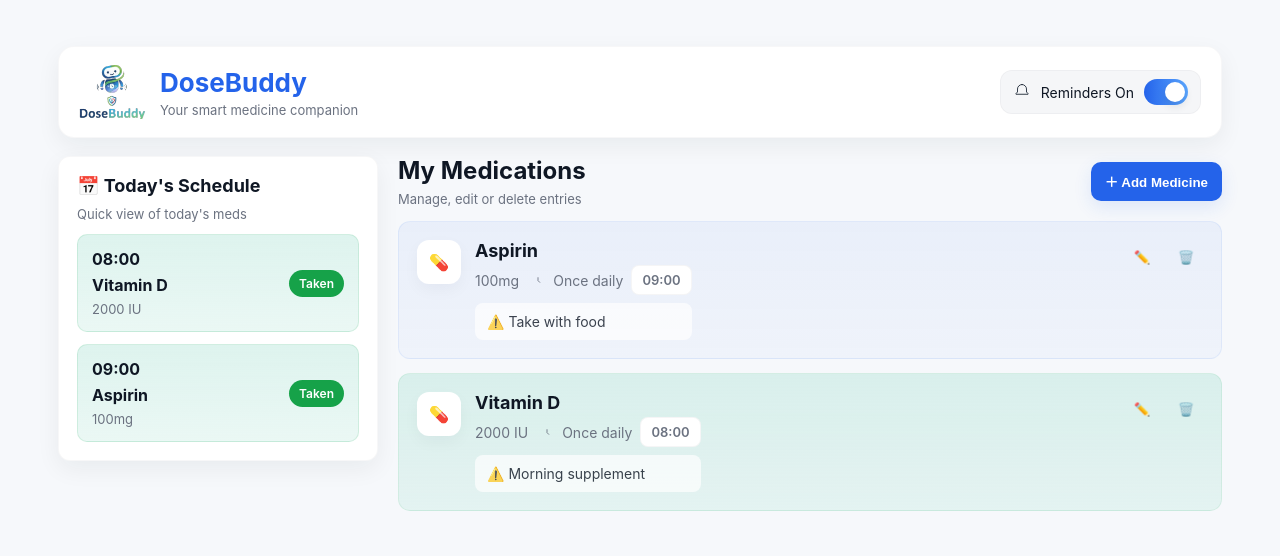
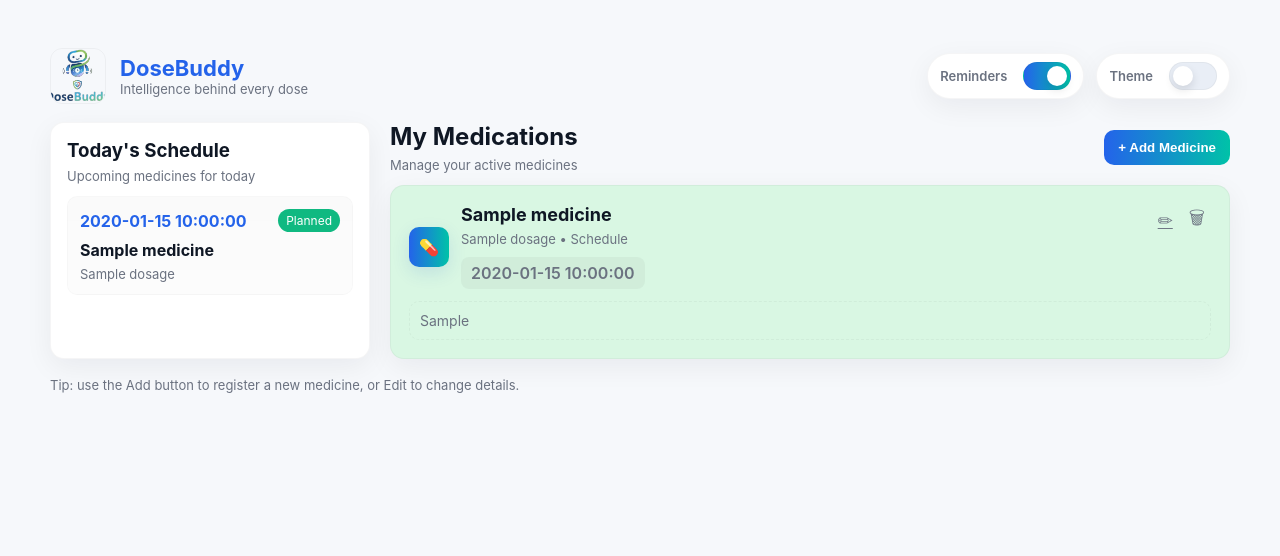
Before and after one commit to RashiSaraswat/DoseBuddy, a Flask app: template templates/index.html in a window 1280 px wide. Shown: the top 556 px of the page. Run offline with Flask 3, Linux system fonts and the light colour scheme; the template is opened without the code that fills it: most values are stand-ins (such as "Sample title", 1, 10 or a date in 2020).

Commit message:
Updated code (2) and added new changes

```diff
--- a/templates/index.html
+++ b/templates/index.html
@@ -1,242 +1,218 @@
-<!--
-<!DOCTYPE html>
-<html lang="en">
-<head>
-    <meta charset="UTF-8">
-    <meta name="viewport" content="width=device-width, initial-scale=1.0">
-    <title>DoseBuddy – Dashboard</title>
-    <link rel="stylesheet" href="{{ url_for('static', filename='css/style.css') }}">
-</head>
-
-<body>
-
-<div class="app">
-
-
-    <aside class="sidebar">
-
-        <div>
-            <div class="brand">
-                <img src="/static/logo.png" alt="DoseBuddy Logo">
-                <div>
-                    <h1>DoseBuddy</h1>
-                    <p class="muted">Intelligence Behind Every Dose</p>
-                </div>
-            </div>
-
-            <nav class="menu">
-                <a href="/" class="active">🏠 Dashboard</a>
-                <a href="/add">➕ Add Medicine</a>
-            </nav>
-        </div>
-
-        <div class="footer">Version 1.0</div>
-    </aside>
-
-
-
-
-    <main class="main">
-
-
-        <div class="topbar">
-            <h2>Welcome 👋</h2>
-
-            <div style="display:flex; gap:10px;">
-                <button class="btn ghost" id="themeToggle">Toggle Theme</button>
-                <button class="btn ghost" id="notifyBtn">Enable Notifications</button>
-            </div>
-        </div>
-
-
-
-        <section class="card">
-            <h3>All Medicines</h3>
-            <div class="muted tiny">Manage, edit or delete entries</div>
-
-            <div class="med-list">
-
-                {% for m in medicines %}
-                <div class="med-item">
-                    <div class="left">
-                        <div class="avatar">{{ m.name[0] }}</div>
-
-                        <div class="med-meta">
-                            <strong>{{ m.name }}</strong>
-                            <div class="muted tiny">
-                                {{ m.dosage }} • {{ m.time }} • {{ m.food_type }}
-                            </div>
-                        </div>
-                    </div>
-
-                    <div>
-                        <a href="/edit/{{ m.id }}" class="btn ghost tiny">Edit</a>
-                        <a href="/delete/{{ m.id }}" class="btn tiny"
-                           onclick="return confirm('Delete this medicine?')">Delete</a>
-                    </div>
-                </div>
-                {% endfor %}
-
-                {% if medicines|length == 0 %}
-                <p class="muted">No medicines added yet.</p>
-                {% endif %}
-
-            </div>
-        </section>
-
-    </main>
-
-</div>
-
-<script src="{{ url_for('static', filename='js/main.js') }}"></script>
-</body>
-</html>
--->
 <!doctype html>
 <html lang="en">
 <head>
   <meta charset="utf-8" />
   <meta name="viewport" content="width=device-width,initial-scale=1" />
   <title>DoseBuddy — Dashboard</title>
-  <link rel="stylesheet" href="/static/css/style.css">
+
+  <style>
+    :root{
+      --bg:#f6f8fb; --surface:#ffffff; --muted:#6b7280;
+      --primary:#2463ea; --accent:#00c2a8; --green-soft:#d9f7e3;
+      --red-soft:#ffe5e8; --card-radius:12px; --soft-shadow:0 8px 28px rgba(16,24,40,0.06);
+      --outline:1px solid rgba(15,23,36,0.04); --badge-bg:#10b981; --text:#0f1724;
+    }
+    body{margin:0;font-family:Inter,system-ui,-apple-system,"Segoe UI",Roboto,Arial;background:var(--bg);color:var(--text);-webkit-font-smoothing:antialiased}
+    .container{max-width:1180px;margin:28px auto;padding:20px}
+    header{display:flex;justify-content:space-between;align-items:center;margin-bottom:18px}
+    .brand{display:flex;align-items:center;gap:14px}
+    .brand img{width:54px;height:54px;border-radius:12px;object-fit:cover;border:1px solid rgba(0,0,0,0.04)}
+    .brand h1{font-size:22px;margin:0;color:var(--primary)}
+    .brand p{margin:0;color:var(--muted);font-size:13px}
+
+    .top-right{display:flex;gap:12px;align-items:center}
+    .control{display:inline-flex;align-items:center;gap:8px;padding:8px 12px;border-radius:999px;background:var(--surface);box-shadow:var(--soft-shadow);border:var(--outline);cursor:pointer}
+    .control .label{font-size:13px;color:var(--muted)}
+    .switch{position:relative;width:46px;height:26px;border-radius:999px;background:#e9eef6;border:1px solid rgba(2,6,23,0.04);flex-shrink:0}
+    .switch .knob{position:absolute;top:3px;left:3px;width:20px;height:20px;border-radius:50%;background:white;box-shadow:0 4px 10px rgba(2,6,23,0.12);transition:all .18s}
+    .switch.on{background:linear-gradient(90deg,var(--primary),var(--accent))}
+    .switch.on .knob{transform:translateX(20px)}
+
+    .grid{display:grid;grid-template-columns:320px 1fr;gap:20px}
+    @media (max-width:900px){.grid{grid-template-columns:1fr}}
+
+    .panel{background:var(--surface);border-radius:14px;padding:16px;box-shadow:var(--soft-shadow);border:var(--outline)}
+    .panel h3{margin:0 0 6px 0}
+    .small-muted{color:var(--muted);font-size:13px;margin-top:6px}
+
+    .schedule-item{background:linear-gradient(180deg, rgba(0,0,0,0.02), rgba(0,0,0,0.01));padding:12px;border-radius:10px;margin-bottom:12px;border:1px solid rgba(0,0,0,0.02)}
+    .time-row{display:flex;align-items:center;justify-content:space-between;margin-bottom:8px}
+    .time{font-weight:700;color:var(--primary)}
+    .badge{background:var(--badge-bg);color:white;padding:4px 8px;border-radius:999px;font-size:12px}
+
+    .top-row{display:flex;justify-content:space-between;align-items:center;margin-bottom:12px}
+    .add-btn{background:linear-gradient(90deg,var(--primary),var(--accent));color:white;padding:10px 14px;border-radius:10px;border:none;cursor:pointer;font-weight:600}
+
+    .med-list{display:flex;flex-direction:column;gap:18px}
+    .med-card{border-radius:14px;padding:18px;background:var(--green-soft);box-shadow:var(--soft-shadow);border:var(--outline);position:relative;overflow:hidden}
+    .med-card.alert{background:var(--red-soft)}
+    .med-head{display:flex;justify-content:space-between;align-items:start;gap:10px}
+    .med-left{display:flex;gap:12px;align-items:center}
+    .pill-icon{width:40px;height:40px;border-radius:10px;background:linear-gradient(90deg,var(--primary),var(--accent));display:flex;align-items:center;justify-content:center;color:white;font-weight:700;box-shadow:0 6px 18px rgba(14,70,200,0.12)}
+    .med-title{font-size:18px;margin:0}
+    .med-meta{color:var(--muted);font-size:13px;margin-top:6px}
+    .med-actions{display:flex;gap:10px;align-items:center}
+    .action-btn{background:transparent;border:none;cursor:pointer;font-size:18px;color:var(--muted);opacity:0.95}
+    .time-pill{display:inline-block;background:rgba(0,0,0,0.04);padding:6px 10px;border-radius:8px;margin-top:10px;color:var(--muted);font-weight:600}
+
+    .warning{margin-top:12px;padding:10px;border-radius:10px;background:transparent;color:var(--muted);font-size:14px;border:1px dashed rgba(0,0,0,0.04)}
+    .toast{position:fixed;right:20px;bottom:20px;background:var(--surface);padding:12px 16px;border-radius:12px;border:var(--outline);box-shadow:var(--soft-shadow);z-index:9999}
+  </style>
 </head>
 <body>
   <div class="container">
-
-    <!-- TOP HEADER -->
-    <header class="header">
-      <div class="brand-left">
-        <!-- using the uploaded image as logo; replace path if needed -->
-        <img src="/static/logo.png" alt="DoseBuddy logo">
-        <div class="brand-title">
+    <header>
+      <div class="brand" aria-hidden="false">
+        <!-- using uploaded image path as requested -->
+        <img src="static/logo.png" alt="DoseBuddy logo">
+        <div>
           <h1>DoseBuddy</h1>
-          <p>Your smart medicine companion</p>
+          <p class="small-muted">Intelligence behind every dose</p>
         </div>
       </div>
 
-      <div class="top-controls">
-        <div class="switch" title="Reminders">
-          <div style="display:flex; align-items:center;">
-            <svg width="18" height="18" viewBox="0 0 24 24" fill="none"><path d="M12 2a6 6 0 00-6 6v4l-2 2v1h16v-1l-2-2V8a6 6 0 00-6-6z" stroke="#1f2937" stroke-width="1.2" stroke-linecap="round" stroke-linejoin="round"/></svg>
-          </div>
-          <div class="label">Reminders On</div>
-          <div class="toggle on" id="remToggle">
-            <div class="dot"></div>
-          </div>
+      <div class="top-right">
+        <div class="control" id="reminderControl" role="button" tabindex="0" title="Toggle reminders">
+          <div class="label" style="font-weight:600;margin-right:8px">Reminders</div>
+          <div id="reminderSwitch" class="switch" role="switch" aria-pressed="true"><div class="knob"></div></div>
+        </div>
+
+        <div class="control" id="themeControl" role="button" tabindex="0" title="Toggle theme">
+          <div class="label" style="font-weight:600;margin-right:8px">Theme</div>
+          <div id="themeSwitch" class="switch" role="switch" aria-pressed="false"><div class="knob"></div></div>
         </div>
       </div>
     </header>
 
-    <!-- MAIN GRID -->
     <div class="grid">
+      <!-- LEFT: Today's Schedule -->
+      <aside class="panel" aria-labelledby="schedule-title">
+        <h3 id="schedule-title">Today's Schedule</h3>
+        <div class="small-muted" style="margin-bottom:12px">Upcoming medicines for today</div>
 
-      <!-- LEFT: Today's Schedule -->
-      <aside>
-        <div class="card">
-          <h4>📅 Today's Schedule</h4>
-          <div class="small-muted">Quick view of today's meds</div>
+        {% set todays = [] %}
+        {% for m in medicines %}
+            {# naive "today" filter: if time is present show it here; for completeness we show all meds - you can adapt #}
+            <div class="schedule-item" data-id="{{ m.id }}">
+              <div class="time-row">
+                <div class="time">{{ m.time }}</div>
+                <div class="badge">Planned</div>
+              </div>
+              <div style="font-weight:700">{{ m.name }}</div>
+              <div class="small-muted">{{ m.dosage }}</div>
+            </div>
+        {% endfor %}
 
-          <div class="schedule-item">
-            <div class="row">
-              <div>
-                <div class="time">08:00</div>
-                <div style="font-weight:700; margin-top:6px;">Vitamin D</div>
-                <div class="small-muted">2000 IU</div>
-              </div>
-              <div style="display:flex;align-items:flex-start;flex-direction:column;gap:6px;">
-                <div class="pill">Taken</div>
-              </div>
-            </div>
-          </div>
+        {% if medicines|length == 0 %}
+          <div class="small-muted">No medicines scheduled for today.</div>
+        {% endif %}
 
-          <div class="schedule-item">
-            <div class="row">
-              <div>
-                <div class="time">09:00</div>
-                <div style="font-weight:700; margin-top:6px;">Aspirin</div>
-                <div class="small-muted">100mg</div>
-              </div>
-              <div><div class="pill">Taken</div></div>
-            </div>
-          </div>
-
-        </div>
       </aside>
 
-      <!-- RIGHT: My Medications -->
+      <!-- RIGHT: Medication list -->
       <main>
-        <div style="display:flex;align-items:center;justify-content:space-between;">
-          <div style="flex:1">
-            <h2 style="margin:0 0 6px 0;">My Medications</h2>
-            <div class="small-muted">Manage, edit or delete entries</div>
+        <div class="top-row">
+          <div>
+            <h2 style="margin:0">My Medications</h2>
+            <div class="small-muted">Manage your active medicines</div>
           </div>
-          <div style="margin-left:16px;">
-            <button class="btn">＋ Add Medicine</button>
-          </div>
+          <button class="add-btn" id="addBtn" onclick="location.href='/add'">+ Add Medicine</button>
         </div>
 
-        <!-- medication cards -->
-        <div class="med-card blue">
-          <div class="med-icon">💊</div>
-          <div class="med-body">
-            <strong>Aspirin</strong>
-            <div class="meta">
-              <div>100mg</div>
-              <div style="display:flex;align-items:center;gap:8px">
-                <svg width="14" height="14" viewBox="0 0 24 24" fill="none"><path d="M12 8v5l3 3" stroke="#6b7280" stroke-width="1.5" stroke-linecap="round" stroke-linejoin="round"/></svg>
-                <div>Once daily</div>
-                <span class="time-pill">09:00</span>
+        <section class="med-list" id="medList" aria-live="polite">
+          {% for m in medicines %}
+          <article class="med-card {{ 'alert' if 'take' in (m.food_type|lower) and 'food' in (m.food_type|lower) else '' }}" data-id="{{ m.id }}" aria-label="{{ m.name }}">
+            <div class="med-head">
+              <div class="med-left">
+                <div class="pill-icon">💊</div>
+                <div>
+                  <h3 class="med-title">{{ m.name }}</h3>
+                  <div class="med-meta">{{ m.dosage }} • <span class="small-muted">Schedule</span></div>
+                  <div class="time-pill">{{ m.time }}</div>
+                </div>
+              </div>
+
+              <div class="med-actions">
+                <a href="/edit/{{ m.id }}" class="action-btn" title="Edit">✏</a>
+
+                <!-- delete should ideally be POST; we keep GET for compatibility with your existing route -->
+                <form method="POST" action="/delete/{{ m.id }}" style="display:inline" onsubmit="return confirm('Delete this medicine?');">
+                  <button type="submit" class="action-btn" title="Delete">🗑</button>
+                </form>
               </div>
             </div>
 
-            <div class="note" style="background: rgba(255,255,255,0.85);">
-              ⚠️ Take with food
-            </div>
-          </div>
+            {% if m.food_type %}
+            <div class="warning">{{ m.food_type }}</div>
+            {% endif %}
+          </article>
+          {% endfor %}
 
-          <div class="icon-actions">
-            <button class="icon" title="Edit">✏️</button>
-            <button class="icon" title="Delete">🗑️</button>
-          </div>
-        </div>
-
-        <div class="med-card green">
-          <div class="med-icon">💊</div>
-          <div class="med-body">
-            <strong>Vitamin D</strong>
-            <div class="meta">
-              <div>2000 IU</div>
-              <div style="display:flex;align-items:center;gap:8px">
-                <svg width="14" height="14" viewBox="0 0 24 24" fill="none"><path d="M12 8v5l3 3" stroke="#6b7280" stroke-width="1.5" stroke-linecap="round" stroke-linejoin="round"/></svg>
-                <div>Once daily</div>
-                <span class="time-pill">08:00</span>
-              </div>
-            </div>
-
-            <div class="note" style="background: rgba(255,255,255,0.85);">
-              ⚠️ Morning supplement
-            </div>
-          </div>
-
-          <div class="icon-actions">
-            <button class="icon" title="Edit">✏️</button>
-            <button class="icon" title="Delete">🗑️</button>
-          </div>
-        </div>
-
+          {% if medicines|length == 0 %}
+            <p class="small-muted">No medicines added yet.</p>
+          {% endif %}
+        </section>
       </main>
     </div>
+
+    <div style="margin-top:18px;color:var(--muted);font-size:13px">Tip: use the Add button to register a new medicine, or Edit to change details.</div>
   </div>
 
+  <div id="toastArea" aria-live="polite"></div>
+
 <script>
-  // small toggle behavior
-  const remToggle = document.getElementById('remToggle');
-  remToggle?.addEventListener('click', () => {
-    remToggle.classList.toggle('on');
-    // you can send preference to backend here
-    const isOn = remToggle.classList.contains('on');
-    document.querySelector('.switch .label').textContent = isOn ? 'Reminders On' : 'Reminders Off';
-  });
+  const REM_KEY = 'dose_reminders_on_v1';
+  const THEME_KEY = 'dose_theme_v1';
+  const reminderSwitch = document.getElementById('reminderSwitch');
+  const themeSwitch = document.getElementById('themeSwitch');
+  const reminderControl = document.getElementById('reminderControl');
+  const themeControl = document.getElementById('themeControl');
+  const toastArea = document.getElementById('toastArea');
+
+  function showToast(msg, t=2000){
+    const el = document.createElement('div');
+    el.className = 'toast';
+    el.textContent = msg;
+    toastArea.appendChild(el);
+    setTimeout(()=> el.remove(), t);
+  }
+  function setSwitchVisual(el, on){
+    if(on) el.classList.add('on'); else el.classList.remove('on');
+    el.setAttribute('aria-pressed', on ? 'true' : 'false');
+  }
+
+  function loadStates(){
+    const rem = localStorage.getItem(REM_KEY);
+    const theme = localStorage.getItem(THEME_KEY);
+    const remindersOn = rem === null ? true : (rem === 'true');
+    setSwitchVisual(reminderSwitch, remindersOn);
+    const isDark = theme === 'dark';
+    document.body.classList.toggle('dark', isDark);
+    setSwitchVisual(themeSwitch, isDark);
+  }
+
+  function toggleReminders(){
+    const curr = reminderSwitch.classList.contains('on');
+    const next = !curr;
+    setSwitchVisual(reminderSwitch, next);
+    localStorage.setItem(REM_KEY, next);
+    showToast(next ? 'Reminders enabled' : 'Reminders disabled');
+  }
+  function toggleTheme(){
+    const curr = document.body.classList.contains('dark');
+    const next = !curr;
+    document.body.classList.toggle('dark', next);
+    setSwitchVisual(themeSwitch, next);
+    localStorage.setItem(THEME_KEY, next ? 'dark' : 'light');
+    showToast(next ? 'Dark mode' : 'Light mode');
+  }
+
+  reminderControl.addEventListener('click', toggleReminders);
+  themeControl.addEventListener('click', toggleTheme);
+  reminderControl.addEventListener('keydown', (e)=>{ if(e.key==='Enter' || e.key===' ') { e.preventDefault(); toggleReminders(); }});
+  themeControl.addEventListener('keydown', (e)=>{ if(e.key==='Enter' || e.key===' ') { e.preventDefault(); toggleTheme(); }});
+
+  loadStates();
 </script>
 </body>
 </html>
```
Also changed, not shown: templates/add.html (+121 -25 lines).
